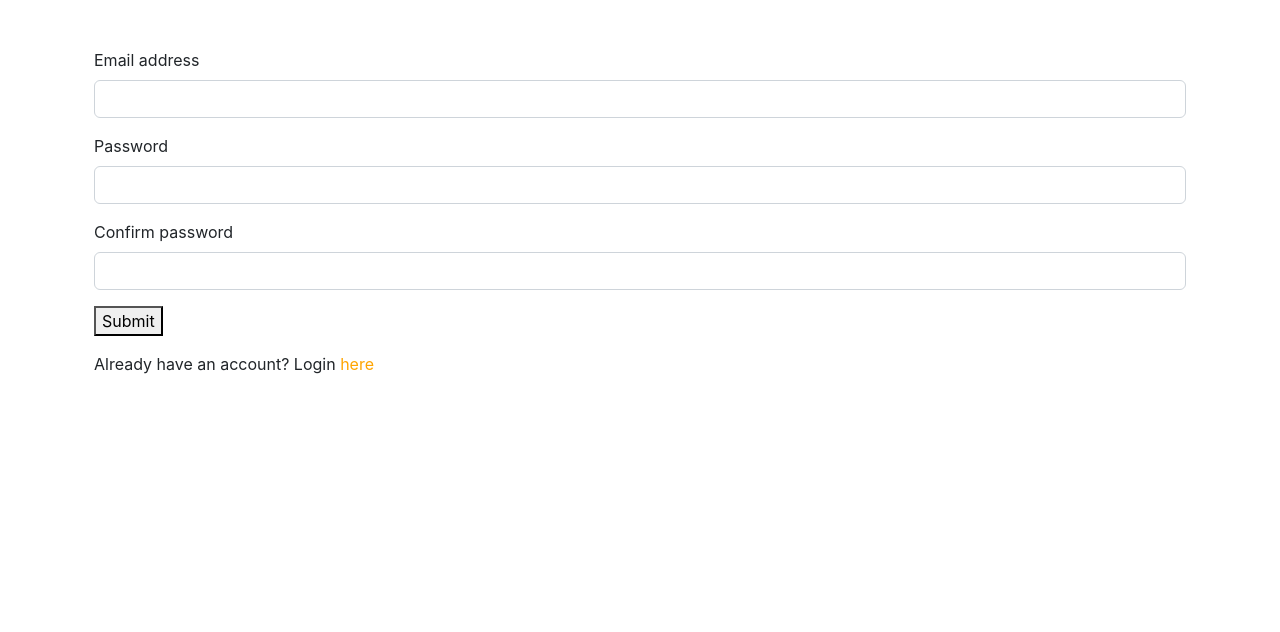
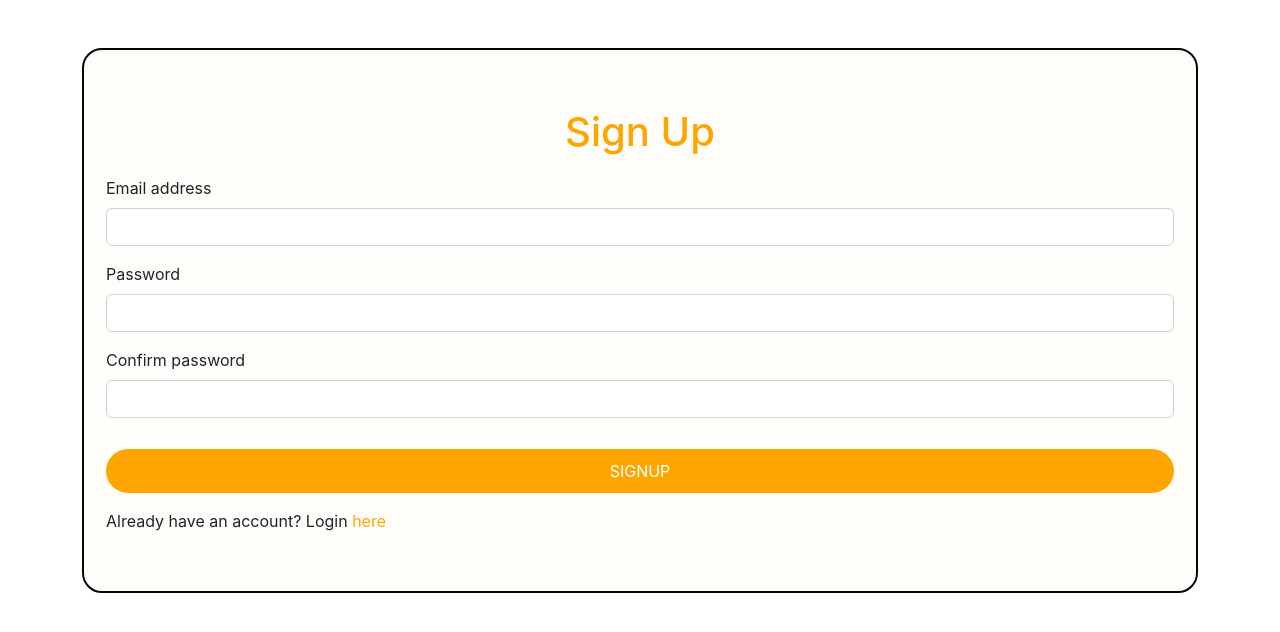
Before and after one commit to natanaelrusli/react-testing-library, a React (Create React App) app: page / in a window 1280 px wide. Shown: the top 632 px of the page. Built offline with nearby package versions, Linux system fonts and the light colour scheme.

Commit message:
add: styled components

```diff
--- /dev/null
+++ b/src/components/Theme.js
@@ -0,0 +1,8 @@
+// https://javascript.plainenglish.io/how-i-structure-styled-components-9f139adc9032
+export const theme = {
+  colors: {
+    bgWhite: '#FFFDFA',
+    black: '#070606',
+    orange: '#FFA500'
+  }
+}
--- /dev/null
+++ b/src/components/containers/Card.js
@@ -0,0 +1,9 @@
+import styled from "styled-components";
+import { theme } from "../Theme";
+
+export const Card = styled.div`
+  background-color: ${theme.colors.bgWhite};
+  padding: 10px;
+  border-radius: 20px;
+  border: 2px solid ${theme.colors.black};
+`
--- a/src/pages/Login/Index.jsx
+++ b/src/pages/Login/Index.jsx
@@ -5,9 +5,11 @@ import {
   FormInput,
   FormItem,
   FormLabel,
+  HeaderText,
   LoginButton,
   SignupLink
 } from "./style";
+import { Card } from '../../components/containers/Card'
 import validator from "validator";
 
 function Index() {
@@ -41,7 +43,9 @@ function Index() {
   };
 
   return (
+    <Card>
       <FormContainer>
+        <HeaderText>Login</HeaderText>
         <FormItem>
           <FormLabel htmlFor="email">Email</FormLabel>
           <FormInput
@@ -69,6 +73,7 @@ function Index() {
         </LoginButton>
         <p>Don't have an account? Sign Up <SignupLink href="/">here</SignupLink></p>
       </FormContainer>
+    </Card>
   );
 }
 
--- a/src/pages/Login/style.js
+++ b/src/pages/Login/style.js
@@ -1,5 +1,6 @@
 import { Link } from 'react-router-dom'
 import styled from 'styled-components'
+import { theme } from '../../components/Theme'
 
 export const FormContainer = styled.div`
   display: flex;
@@ -7,6 +8,7 @@ export const FormContainer = styled.div`
   justify-content: center;
   align-items: center;
   margin-bottom: 20px;
+  padding: 20px;
 `
 
 export const FormItem = styled.div`
@@ -102,3 +104,10 @@ export const SignupLink = styled.a`
   cursor: pointer;
   color: #FFA500;
 `
+
+export const HeaderText = styled.h1`
+  color: ${theme.colors.orange};
+  margin-bottom: 20px;
+  margin-top: 20px;
+  text-align: center;
+`
--- a/src/pages/Signup/Index.jsx
+++ b/src/pages/Signup/Index.jsx
@@ -1,6 +1,7 @@
 import React, { useState } from 'react'
 import validator from 'validator'
-import { LoginLink } from './style'
+import { Card } from '../../components/containers/Card'
+import { FormControl, HeaderText, LoginLink, SignupButton } from './style'
 
 function Index() {
   const [signUpInput, setSignUpInput] = useState({
@@ -32,7 +33,9 @@ function Index() {
   }
 
   return (
-    <div className="container my-5">
+    <Card>
+      <div className="container my-5">
+      <HeaderText>Sign Up</HeaderText>
       <form action="" className='mb-3'>
         <div className='mb-3'>
           <label htmlFor="email" className='form-label'>
@@ -79,11 +82,13 @@ function Index() {
         {
           error && <p className='text-danger'>{error}</p>
         }
-
-        <button type='submit' onClick={handleClick}>Submit</button>
+        <FormControl>
+          <SignupButton type='submit' onClick={handleClick}>Signup</SignupButton>
+        </FormControl>
       </form>
       <p>Already have an account? Login <LoginLink href="/login">here</LoginLink></p>
     </div>
+    </Card>
   )
 }
 
--- a/src/pages/Signup/style.js
+++ b/src/pages/Signup/style.js
@@ -1,8 +1,49 @@
 import styled from "styled-components"
+import { theme } from "../../components/Theme"
 
 export const LoginLink = styled.a`
   color: black;
   text-decoration: none;
   cursor: pointer;
-  color: #FFA500;
+  color: ${theme.colors.orange};
 `
+
+export const HeaderText = styled.h1`
+  color: ${theme.colors.orange};
+  margin-bottom: 20px;
+  text-align: center;
+`
+
+export const Button = styled.button`
+  color: black;
+  background-color: cyan;
+  font-size: 1em;
+  padding: 0.25em 1em;
+  border: 2px solid blue;
+  border-radius: 3px;
+`
+
+export const SignupButton = styled(Button)`
+  background-color: #FFA500;
+  color: white;
+  border: none;
+  outline: none;
+  width: 100%;
+  border-radius: 30px;
+  padding: 10px;
+  text-transform: uppercase;
+  margin-top: 15px;
+  transition: 500ms;
+  &:hover {
+    background-color: white;
+    color: #FFA500;
+    transition: 500ms;
+    border: 1px solid #FFA500;
+  }
+`
+
+export const FormControl = styled.div`
+  display: flex;
+  justify-content: center;
+  align-items: center;
+`
```
Also changed, not shown: 1 other file (tests, documents, lock files or other folders). Lines whose indentation alone changed are shown as unchanged.
